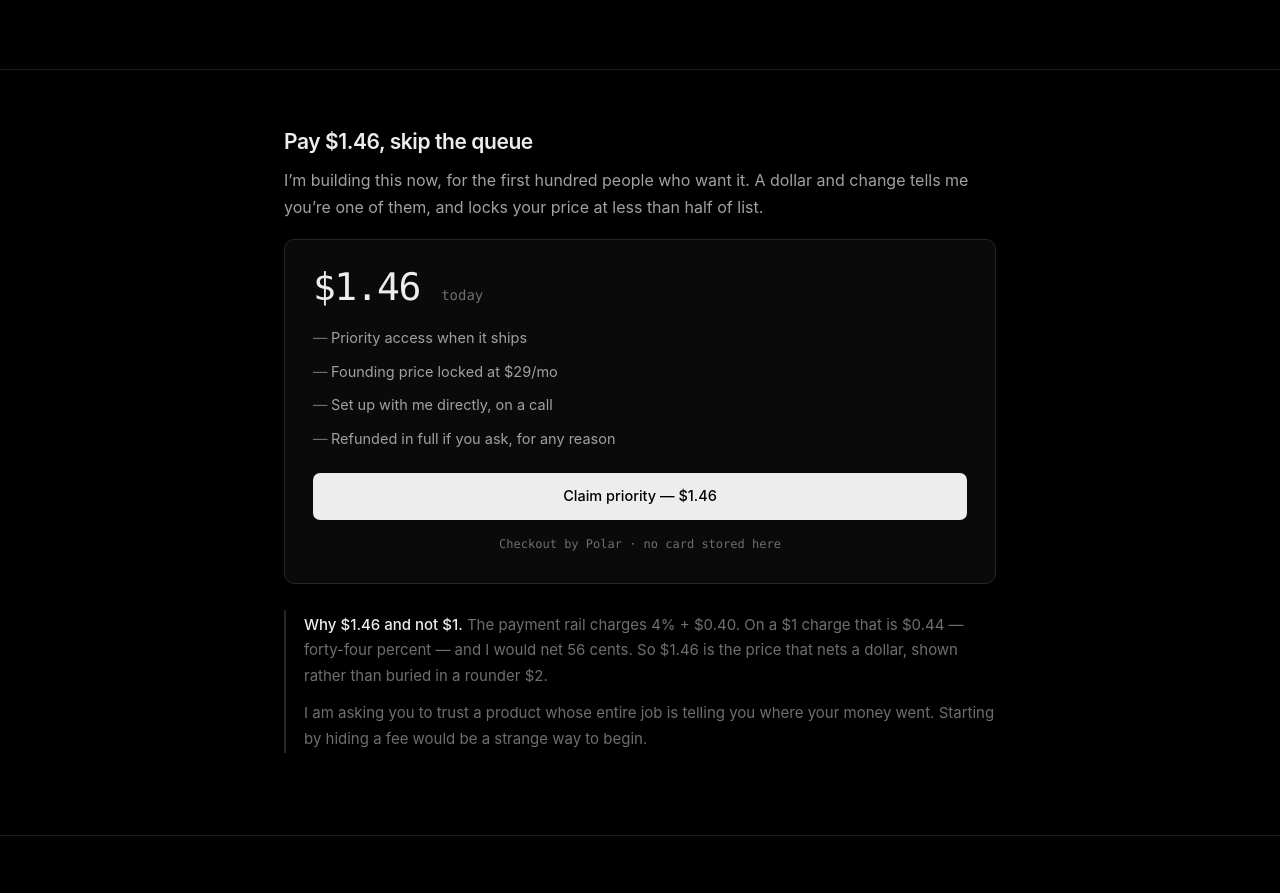
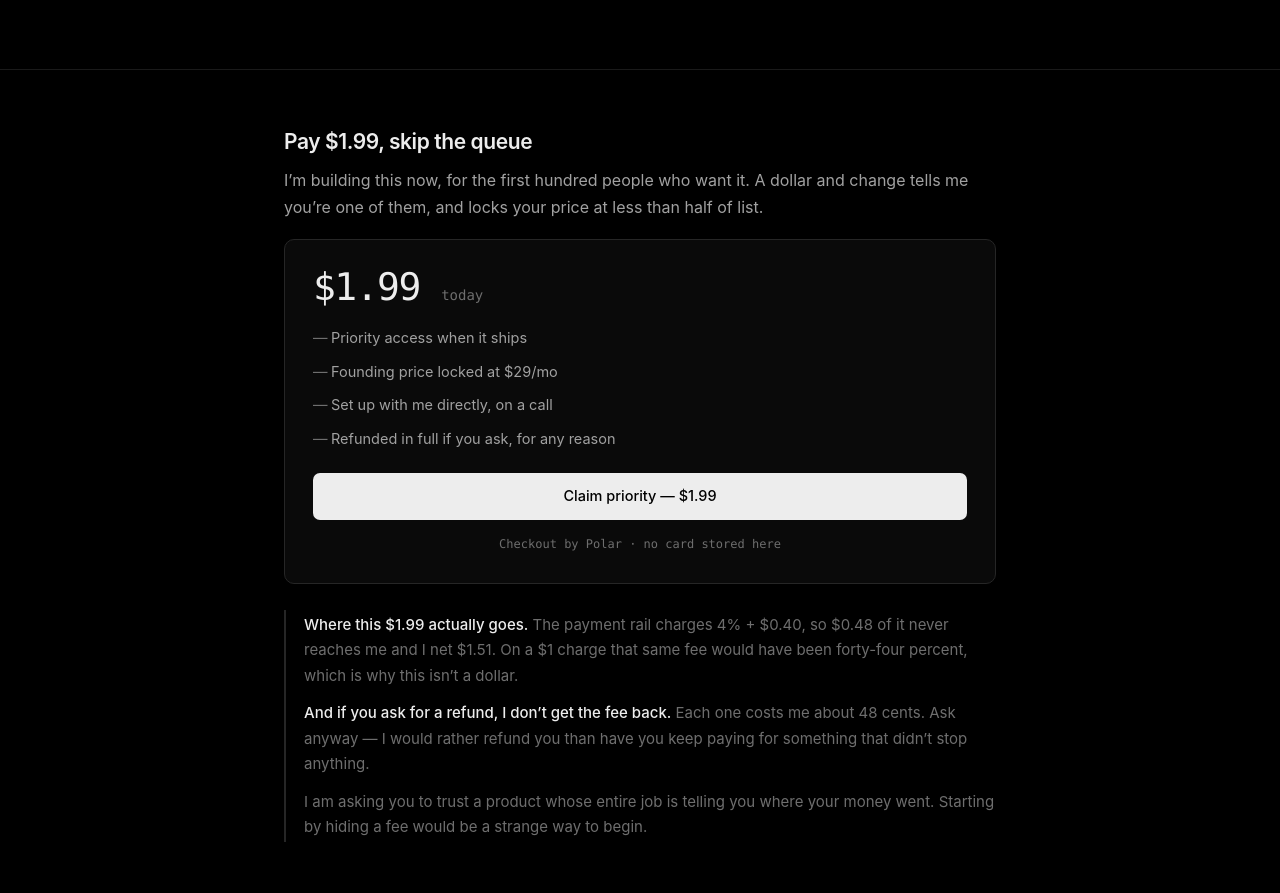
Before and after one commit to Aditya-galaxy/kronagent-pay, a website: page landing/index.html in a window 1280 px wide. Shown: the part 1885-2778 px from the top of the page. Drawn offline with Linux system fonts and the light colour scheme.

Commit message:
Price at $1.99 — refunds do not return the fee
Aditya's point, and the modelling backs it. A refund returns the customer's
money but not the processor's fee, so every refund costs us the fee outright.

  charged  fee      net      loss/refund   net per 100 @ 20% refunds
  $1.46    $0.4584  $1.0016  -$0.4584      $70.96
  $1.99    $0.4796  $1.5104  -$0.4796      $111.24

The fixed $0.40 dominates, so refund cost is near-identical at any of these
prices. A higher price does not reduce refund risk — it cushions it. $1.99
nets 51% more per sale against the same downside, and 24% fee load instead of
31%.

The refund promise stays, and now says the quiet part: 'if you ask for a
refund, I don't get the fee back. Each one costs me about 48 cents. Ask anyway
— I would rather refund you than have you keep paying for something that
didn't stop anything.' Taking prepayment for an unfinished product and then
making refunds awkward would be the actual bad behaviour; 48 cents is cheap
insurance against it.

```diff
--- a/landing/index.html
+++ b/landing/index.html
@@ -34,10 +34,10 @@
   <p class="lede">A hard limit for AI agents. It refuses the payment <strong>before</strong> it
   happens, and writes a receipt for every refusal.</p>
   <div class="row">
-    <a class="btn" href="#claim">Claim priority — $1.46</a>
+    <a class="btn" href="#claim">Claim priority — $1.99</a>
     <a class="btn ghost" href="/architecture.html">How it works</a>
   </div>
-  <p class="fine">$1.46 today · founding price locked at $29/mo · refunded on request</p>
+  <p class="fine">$1.99 today · founding price locked at $29/mo · refunded on request</p>
 </div></section>
 
 <hr />
@@ -93,12 +93,12 @@
 <hr />
 
 <section id="claim"><div class="wrap">
-  <h2>Pay $1.46, skip the queue</h2>
+  <h2>Pay $1.99, skip the queue</h2>
   <p>I’m building this now, for the first hundred people who want it. A dollar and change tells me
   you’re one of them, and locks your price at less than half of list.</p>
 
   <div class="buy">
-    <div class="amt">$1.46 <small>today</small></div>
+    <div class="amt">$1.99 <small>today</small></div>
     <ul>
       <li>Priority access when it ships</li>
       <li>Founding price locked at $29/mo</li>
@@ -108,15 +108,19 @@
     <!-- Polar checkout. Merchant of record: they are the legal seller, handle
          global tax, and pay out. No card details reach this page. -->
     <a class="btn" style="display:block;text-align:center" href="POLAR_CHECKOUT_LINK_HERE">
-      Claim priority — $1.46
+      Claim priority — $1.99
     </a>
     <p class="fine" style="margin-top:14px;text-align:center">Checkout by Polar · no card stored here</p>
   </div>
 
   <div class="note" style="margin-top:26px">
-    <p><strong>Why $1.46 and not $1.</strong> The payment rail charges 4% + $0.40. On a $1 charge
-    that is <span class="mono">$0.44</span> — forty-four percent — and I would net 56 cents. So
-    $1.46 is the price that nets a dollar, shown rather than buried in a rounder $2.</p>
+    <p><strong>Where this $1.99 actually goes.</strong> The payment rail charges 4% + $0.40, so
+    <span class="mono">$0.48</span> of it never reaches me and I net <span class="mono">$1.51</span>.
+    On a $1 charge that same fee would have been forty-four percent, which is why this isn’t a
+    dollar.</p>
+    <p style="margin-top:12px"><strong>And if you ask for a refund, I don’t get the fee back.</strong>
+    Each one costs me about 48 cents. Ask anyway — I would rather refund you than have you keep
+    paying for something that didn’t stop anything.</p>
     <p style="margin-top:12px">I am asking you to trust a product whose entire job is telling you
     where your money went. Starting by hiding a fee would be a strange way to begin.</p>
   </div>
```
